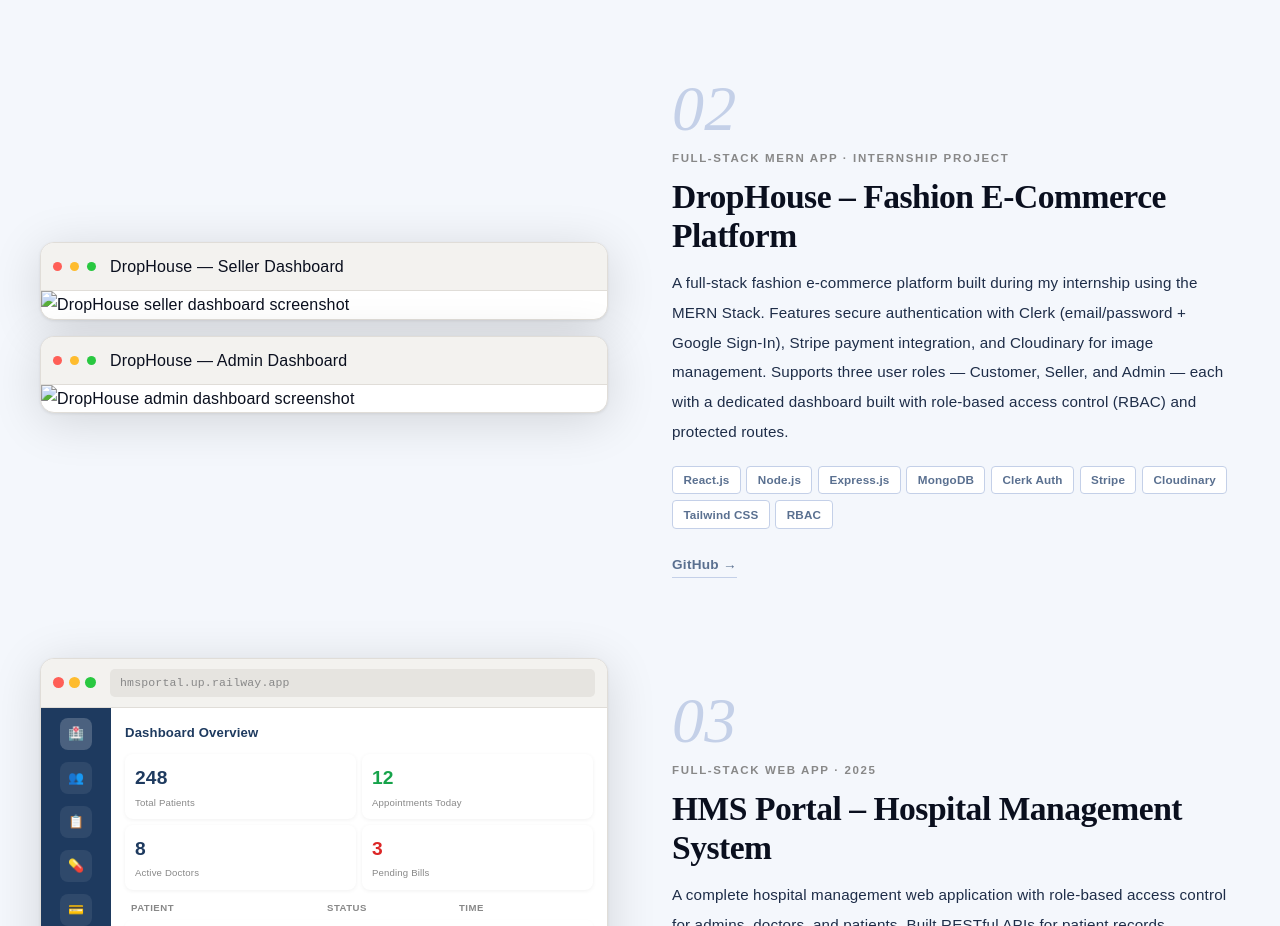
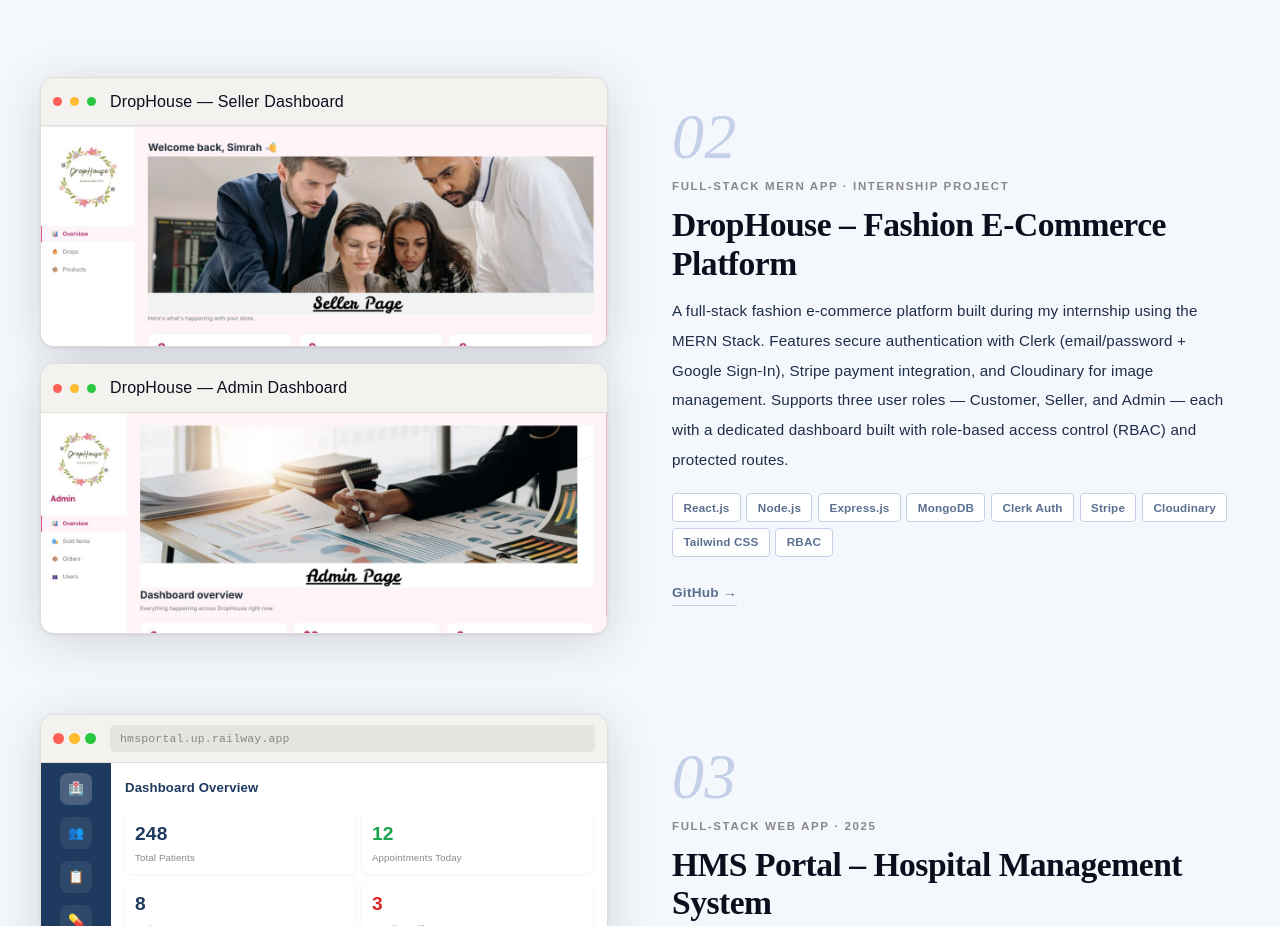
Before and after one commit to simrahmad/simrahmad-portfolio, a plain HTML site: page index.html in a window 1280 px wide. Shown: the part 3571-4497 px from the top of the page. Drawn offline with nearby package versions, Linux system fonts and the light colour scheme.

Commit message:
Adding images

```diff
--- a/index.html
+++ b/index.html
@@ -1025,7 +1025,7 @@
         <span style="width:9px;height:9px;border-radius:50%;background:#28c840;display:inline-block;"></span>
         <span style="margin-left:6px;">DropHouse — Seller Dashboard</span>
       </div>
-      <img src="PASTE_YOUR_SELLER_SCREENSHOT_BASE64_OR_PATH_HERE" alt="DropHouse seller dashboard screenshot"
+      <img src="drophouse-seller.jpg" alt="DropHouse seller dashboard screenshot"
         style="width:100%;display:block;max-height:220px;object-fit:cover;object-position:top;"/>
     </div>
     <div class="browser-frame" style="margin-top:1rem;">
@@ -1035,7 +1035,7 @@
         <span style="width:9px;height:9px;border-radius:50%;background:#28c840;display:inline-block;"></span>
         <span style="margin-left:6px;">DropHouse — Admin Dashboard</span>
       </div>
-      <img src="PASTE_YOUR_ADMIN_SCREENSHOT_BASE64_OR_PATH_HERE" alt="DropHouse admin dashboard screenshot"
+      <img src="drophouse-admin.jpg" alt="DropHouse admin dashboard screenshot"
         style="width:100%;display:block;max-height:220px;object-fit:cover;object-position:top;"/>
     </div>
   </div>
```
